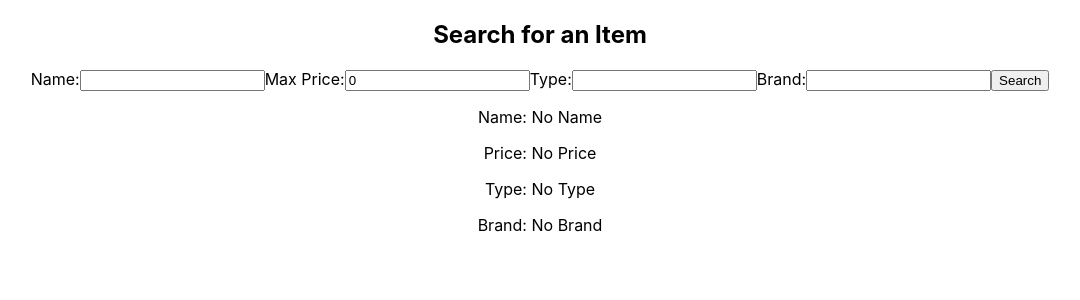
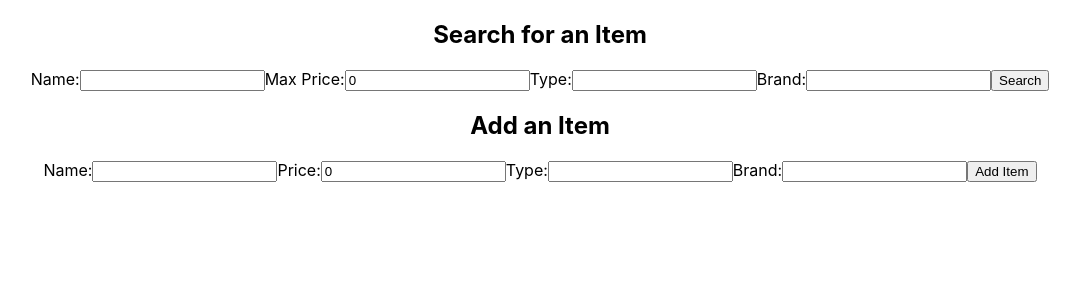
Before and after one commit to ArsalaanAli/React-Inventory-Manager, a React (Create React App) app in the folder inventory/: page / in a window 1280 px wide. Shown: the top 300 px of the page, without its empty margins (100-1180 px from the left). Built offline with nearby package versions, Linux system fonts and the light colour scheme.

Commit message:
Displaying Data

```diff
--- /dev/null
+++ b/inventory/src/AddItem.js
@@ -0,0 +1,57 @@
+import { useState } from "react";
+
+function AddItem(props) {
+  const [name, setName] = useState("");
+  const [price, setPrice] = useState(0);
+  const [type, setType] = useState("");
+  const [brand, setBrand] = useState("");
+
+  const addItemButtonPressed = () => {
+    props.addItem({ name: name, brand: brand, type: type, price: price });
+    setName("");
+    setPrice(0);
+    setType("");
+    setBrand("");
+  };
+
+  return (
+    <div>
+      <h2>Add an Item</h2>
+      <form>
+        <label for="name-field">Name:</label>
+        <input
+          id="name-field"
+          type="text"
+          value={name}
+          onChange={(e) => setName(e.target.value)}
+        ></input>
+        <label for="price-field">Price:</label>
+        <input
+          id="price-field"
+          type="number"
+          value={price}
+          onChange={(e) => setPrice(e.target.value)}
+        ></input>
+        <label for="type-field">Type:</label>
+        <input
+          id="type-field"
+          type="text"
+          value={type}
+          onChange={(e) => setType(e.target.value)}
+        ></input>
+        <label for="brand-field">Brand:</label>
+        <input
+          id="brand-field"
+          type="text"
+          value={brand}
+          onChange={(e) => setBrand(e.target.value)}
+        ></input>
+        <button type="button" onClick={addItemButtonPressed}>
+          Add Item
+        </button>
+      </form>
+    </div>
+  );
+}
+
+export default AddItem;
--- a/inventory/src/App.js
+++ b/inventory/src/App.js
@@ -1,25 +1,32 @@
-import './App.css';
-import SearchBar from "./SearchBar"
+import "./App.css";
+import SearchBar from "./SearchBar";
 import { useState } from "react";
+import AddItem from "./AddItem";
+import ItemsDisplay from "./ItemsDisplay";
 
 function App() {
+  const [filters, setFilters] = useState({});
+  const [data, setData] = useState({ items: [] });
 
-  const [data, setData] = useState({});
+  const updateFilters = (searchParam) => {
+    setFilters(searchParam);
+  };
 
-  const updateData = (searchParam) => {
-    setData(searchParam);
-  }
+  const addItemToData = (item) => {
+    let currentData = data["items"];
+    item.id = currentData.length;
+    currentData.push(item);
+    setData({ items: currentData });
+    console.log(data);
+  };
 
   return (
     <div className="App">
-      <SearchBar callBack={updateData} />
-      <p>Name: {"name" in data ? data["name"] : "No Name"}</p>
-      <p>Price: {"price" in data ? data["price"] : "No Price"}</p>
-      <p>Type: {"type" in data ? data["type"] : "No Type"}</p>
-      <p>Brand: {"brand" in data ? data["brand"] : "No Brand"}</p>
+      <SearchBar updateSearchParams={updateFilters} />
+      <ItemsDisplay items={data.items} />
+      <AddItem addItem={addItemToData} />
     </div>
   );
 }
 
-
 export default App;
--- /dev/null
+++ b/inventory/src/ItemsDisplay.js
@@ -0,0 +1,17 @@
+function ItemsDisplay(props) {
+  const renderItems = (item) => {
+    return (
+      <div>
+        <p>Id: {item.id}</p>
+        <p>Name: {item.name}</p>
+        <p>Price: {item.price}</p>
+        <p>Type: {item.type}</p>
+        <p>Brand: {item.brand}</p>
+      </div>
+    );
+  };
+
+  return <div>{props.items.map(renderItems)}</div>;
+}
+
+export default ItemsDisplay;
--- a/inventory/src/SearchBar.js
+++ b/inventory/src/SearchBar.js
@@ -7,7 +7,7 @@ function SearchBar(props) {
     const [brand, setBrand] = useState("");
 
     const searchButtonPressed = () => {
-        props.callBack({ name: name, brand: brand, type: type, price: price});
+        props.updateSearchParams({ name: name, brand: brand, type: type, price: price});
     }
 
     return (
```
